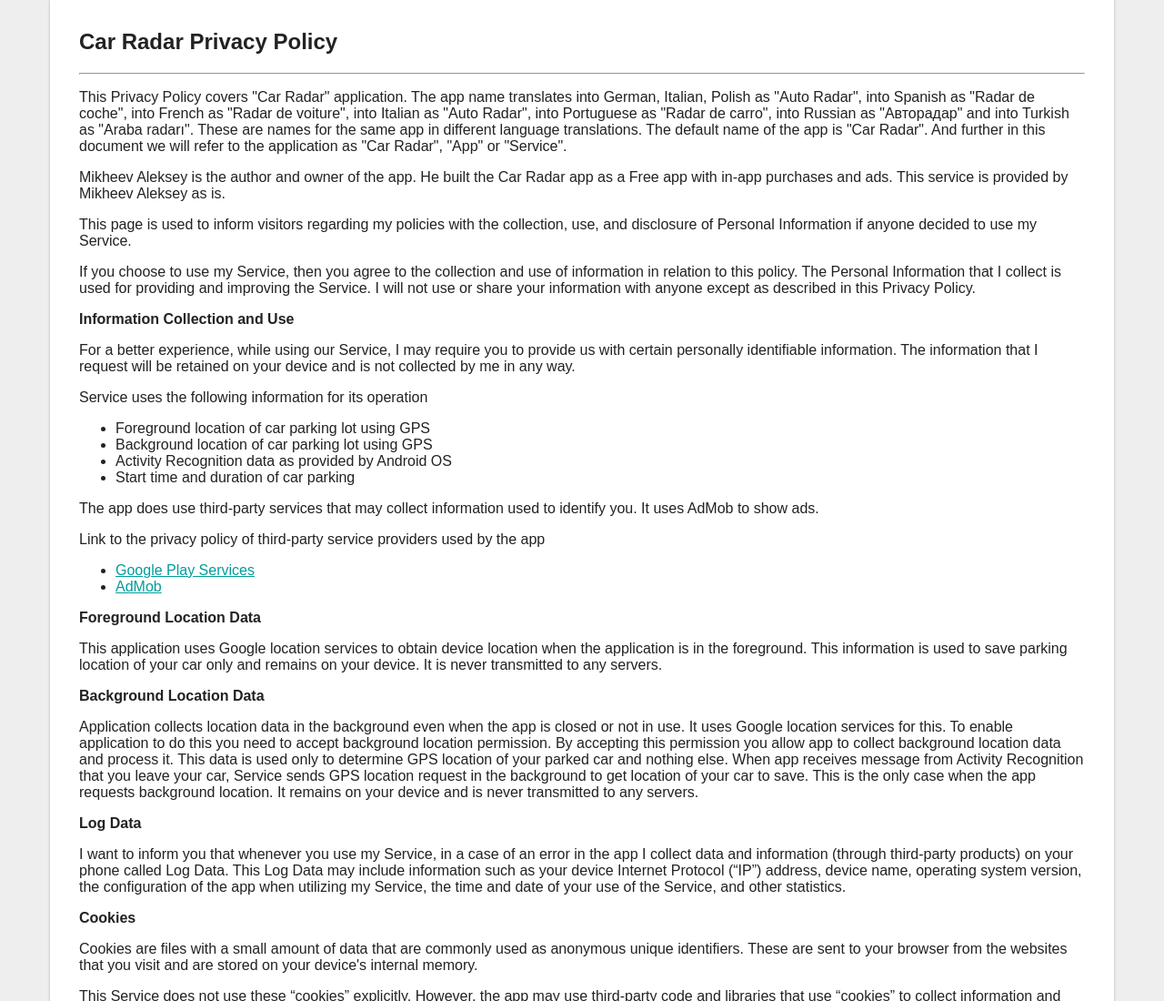
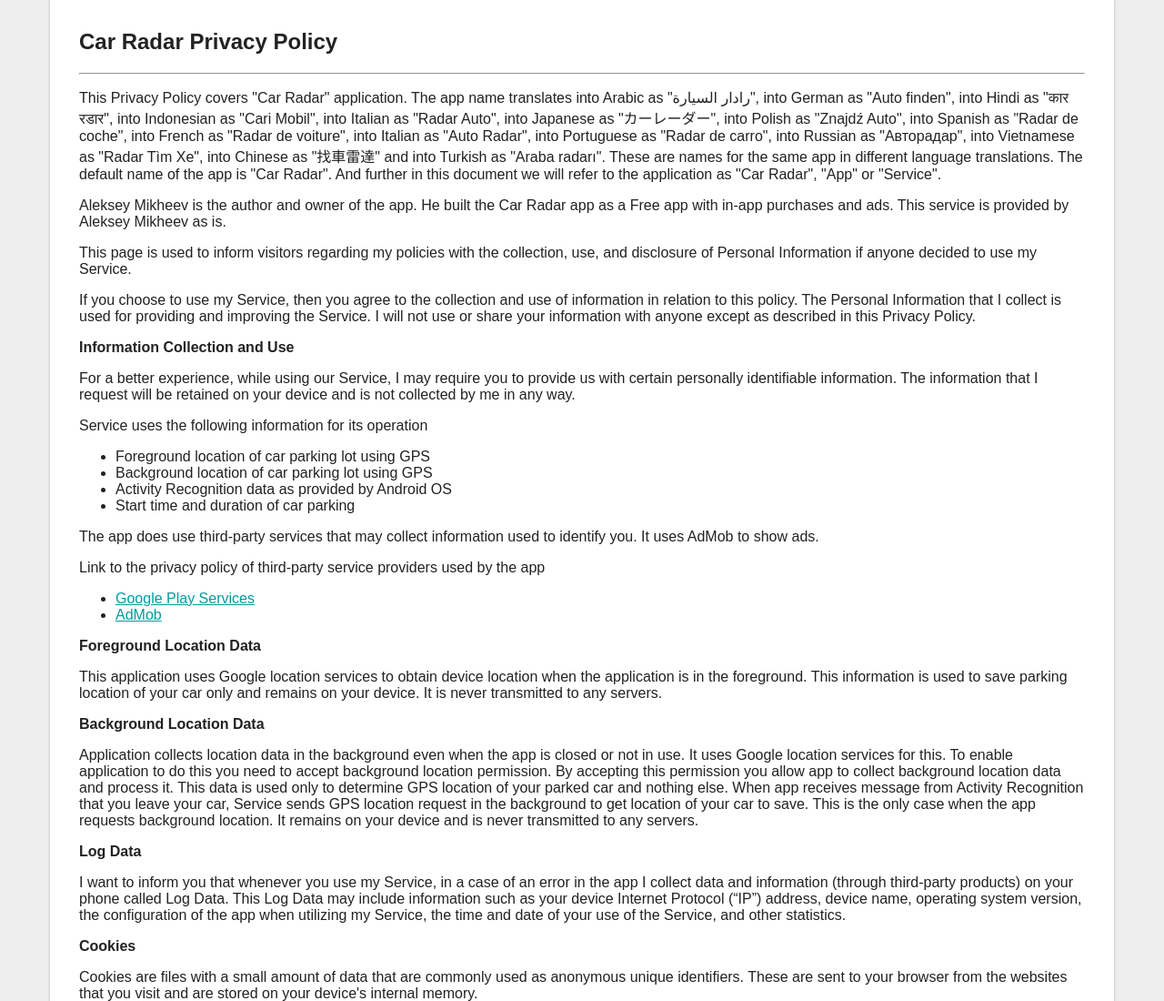
Before and after one commit to alexispras/alexispras.github.io, a plain HTML site: page car_radar_app_privacy_policy.html in a window 1280 px wide. Shown: the top 1100 px of the page at 91% size. Drawn offline with Linux system fonts and the light colour scheme.

Commit message:
Update privacy policy

```diff
--- a/car_radar_app_privacy_policy.html
+++ b/car_radar_app_privacy_policy.html
@@ -148,12 +148,14 @@ footer a {
             <h2 style="margin-top:0;">Car Radar Privacy Policy</h2>
             <hr style="margin-bottom: 1em;">
             <div id="content">
-                <p> This Privacy Policy covers "Car Radar" application. The app name translates into German, Italian, Polish as "Auto Radar", into Spanish as "Radar de coche",
-                    into French as "Radar de voiture", into Italian as "Auto Radar", into Portuguese as "Radar de carro", into Russian as "Авторадар" and into Turkish as "Araba radarı".
+                <p> This Privacy Policy covers "Car Radar" application. The app name translates into Arabic as "رادار السيارة", into German as "Auto finden", into Hindi as "कार रडार",
+                    into Indonesian as "Cari Mobil", into Italian as "Radar Auto", into Japanese as "カーレーダー", into Polish as "Znajdź Auto", into Spanish as "Radar de coche",
+                    into French as "Radar de voiture", into Italian as "Auto Radar", into Portuguese as "Radar de carro", into Russian as "Авторадар", into Vietnamese as "Radar Tìm Xe",
+                    into Chinese as "找車雷達" and into Turkish as "Araba radarı".
                     These are names for the same app in different language translations. The default name of the app is "Car Radar". And further in this document we will
                     refer to the application as "Car Radar", "App" or "Service".</p>
-                <p> Mikheev Aleksey is the author and owner of the app. He built the Car Radar app as a Free app with in-app purchases and ads. This service is
-                    provided by Mikheev Aleksey as is. </p>
+                <p> Aleksey Mikheev is the author and owner of the app. He built the Car Radar app as a Free app with in-app purchases and ads. This service is
+                    provided by Aleksey Mikheev as is. </p>
                 <p> This page is used to inform visitors regarding my policies with the collection,
                     use, and disclosure of Personal Information if anyone decided to use my
                     Service. </p>
```
